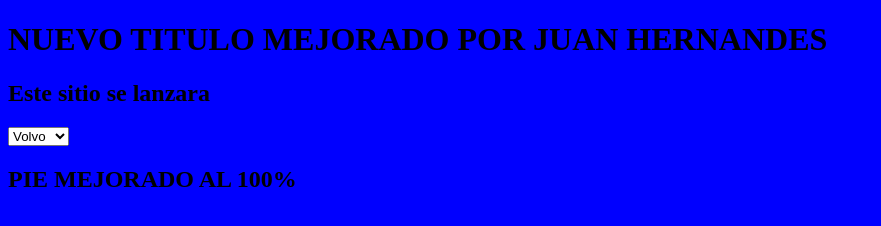
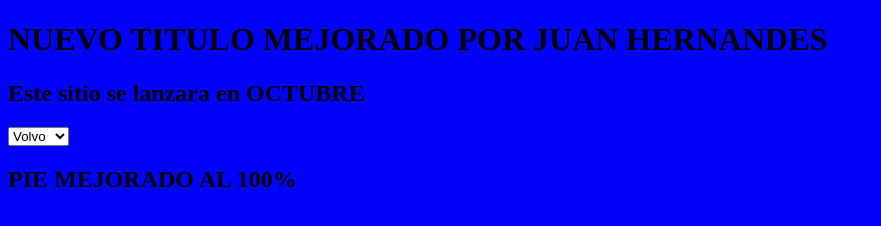
Before and after one commit to ANT07/curso_git, a plain HTML site: page index.html in a window 1280 px wide. Shown: the whole page, without its empty margins (0-881 px from the left). Drawn offline with Linux system fonts and the light colour scheme.

Commit message:
NUEVA FECHA LANZAMIENTO

```diff
--- a/index.html
+++ b/index.html
@@ -5,7 +5,7 @@
 	</head>
 	<body bgcolor="blue">
 		<h1>NUEVO TITULO MEJORADO POR JUAN HERNANDES</h1>
-		<h2>Este sitio se lanzara</h2>
+		<h2>Este sitio se lanzara en OCTUBRE</h2>
 		<select>
 		  <option label="Volvo" value="1" />
 		  <option label="dsfsdc" value="2"  />
```
